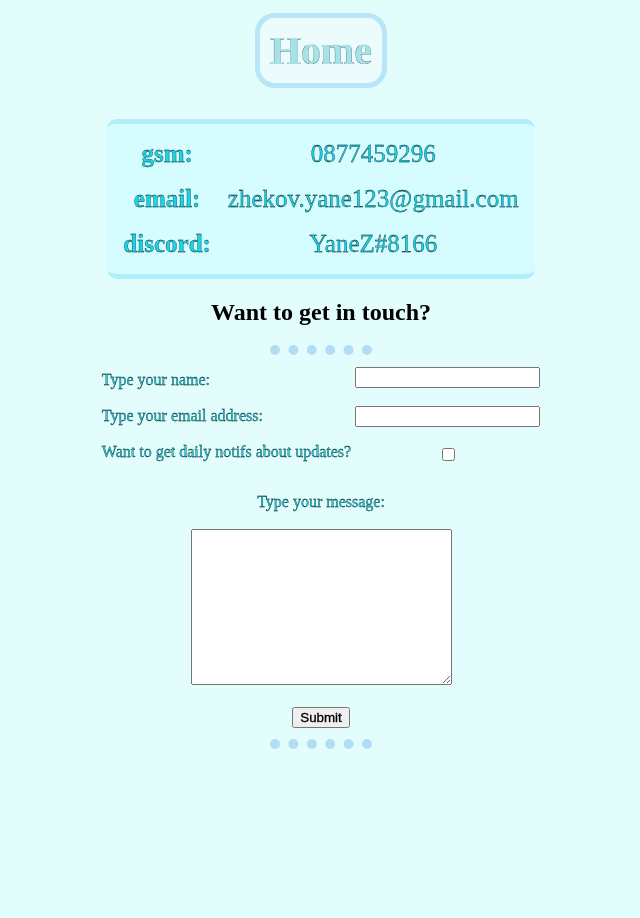
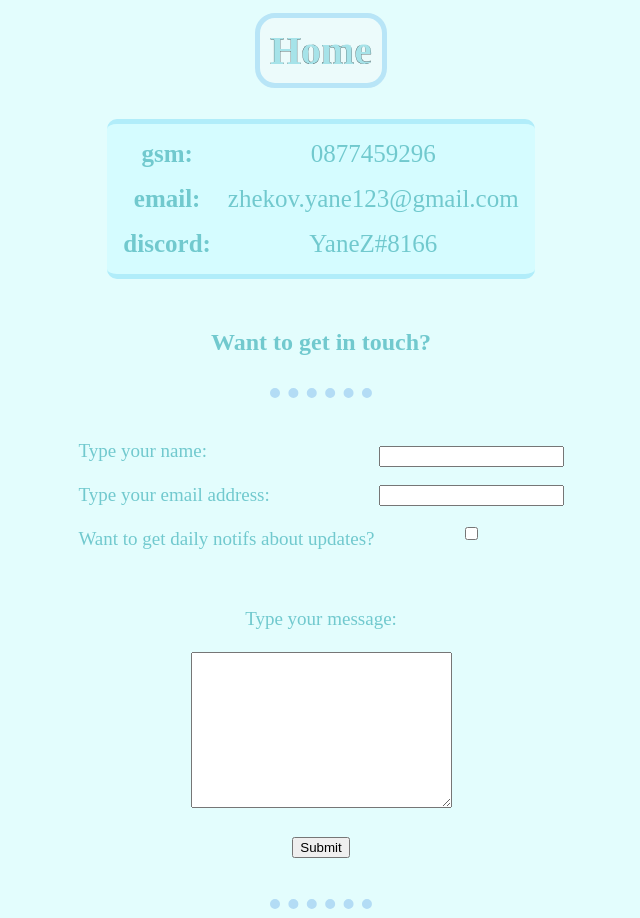
Before and after one commit to YOxyfel/First_Website, a plain HTML site: page contact.html in a window 1280 px wide. Shown: the whole page, without its empty margins (319-959 px from the left). Before the commit the page ends 800 px from the top, so only its background shows below. Drawn offline with Linux system fonts and the light colour scheme.

Commit message:
Changed Layout V05

```diff
--- a/contact.html
+++ b/contact.html
@@ -32,17 +32,21 @@
                         <td>YaneZ#8166</td>
                     </tr>
 
+
             </table>
 
             <center>
-                <h2>Want to get in touch?</h2>
+                <div class="clear30"></div>
+                <h2 style="color: #71C9CE">Want to get in touch?</h2>
+                <div class="clear5"></div>
                 <hr width="440">
+                <div class="clear30"></div>
             </center>
 
             <table>
                 <tr>
                     <td>
-                        <form>
+                        <form style="font-size: 19px;">
                             <label>Type your name:</label><br><br>
                             <label>Type your email address:</label><br><br>
                             <label>Want to get daily notifs about updates?</label>
@@ -71,8 +75,9 @@
             <table>
                 <tr>
                     <td>
-                        <form action="mailto:zhekov.yane123@gmail.com" method="post" enctype="text/plain">
+                        <form style="font-size: 19px;" action="mailto:zhekov.yane123@gmail.com" method="post" enctype="text/plain">
                             <center>
+                                <div class="clear30"></div>
                                 <label>Type your message:</label><br><br>
                                 <textarea name="text" rows="10" cols="30"></textarea>
                                 <br><br>
@@ -82,6 +87,8 @@
                     </td>
                 </tr>
             </table>
+
+            <div class="clear30"></div>
             <hr width="440">
 
         </center>
--- a/style.css
+++ b/style.css
@@ -15,13 +15,6 @@ hr
     height: 1px;
 }
 
-.hh1
-{
-    color: white;
-	font-size: 65px;
-	-webkit-text-stroke: .5px black;
-    color: #9bf7ff;
-}
 
 img
 {
@@ -115,11 +108,18 @@ h1
     color: #A6E3E9;
 }
 
+.hh1
+{
+    color: white;
+    font-size: 65px;
+    color: #A6E3E9;
+}
+
 td
 {
-	-webkit-text-stroke: 0.3px black;
-    color: #18d4e6;
+    color: #71C9CE;
 }
+
 
 p1
 {
```
Also changed, not shown: index.html (+2 -2 lines), skills.html (+1 -1 lines). Lines whose indentation alone changed are shown as unchanged.
